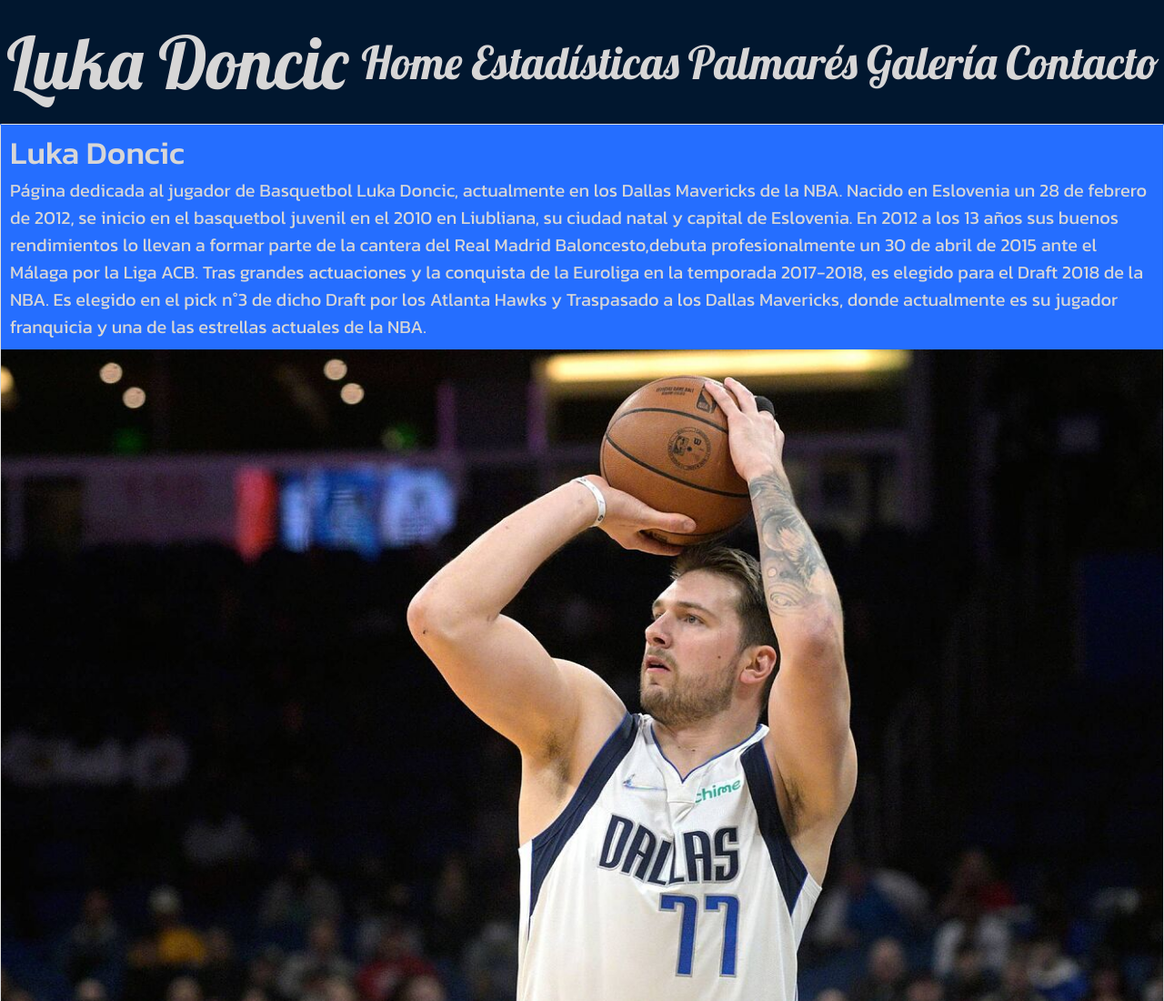
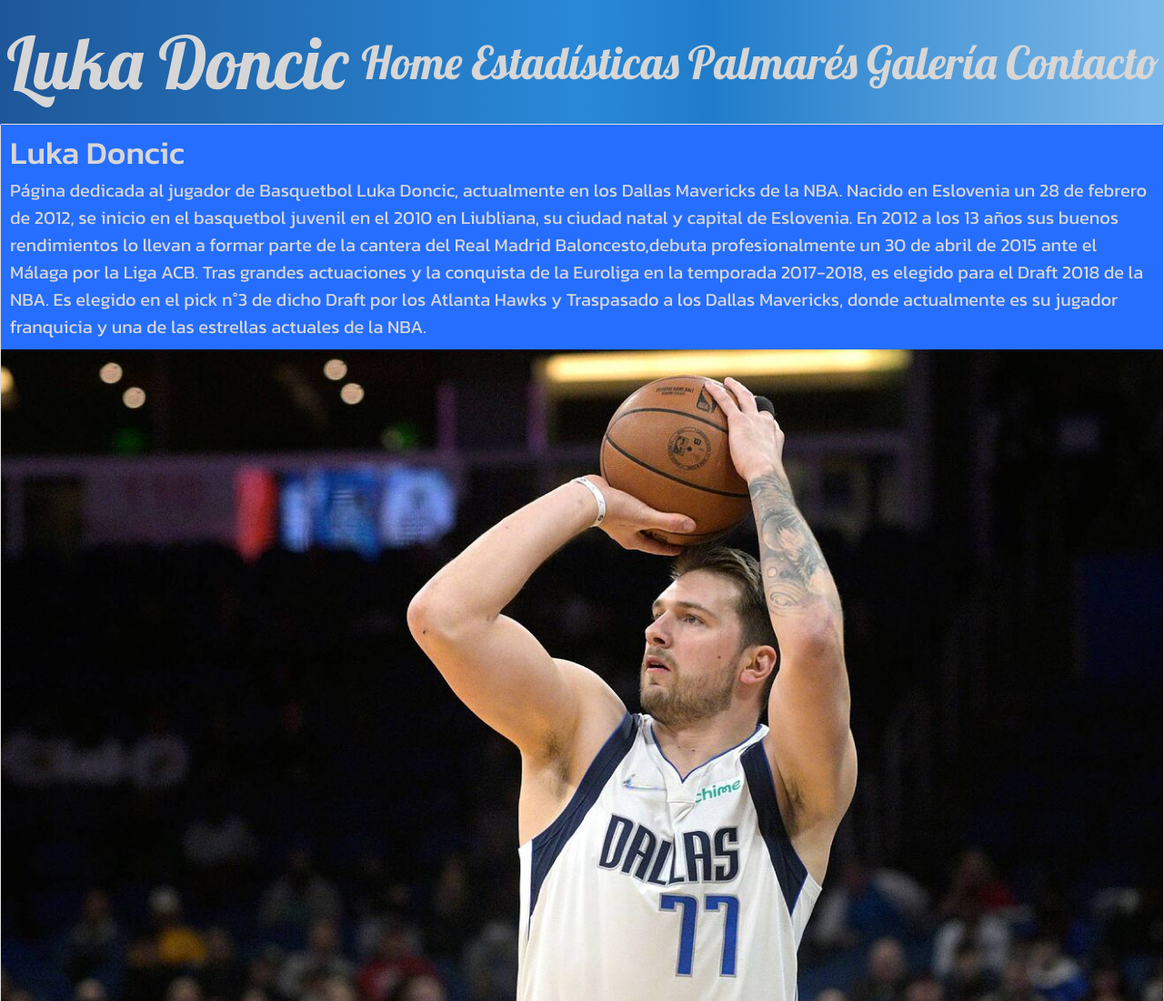
Before and after one commit to NahuelVilarino/Luka_Doncic-Nahuel_Vilarino, a plain HTML site: page index.html in a window 1280 px wide. Shown: the top 1100 px of the page at 91% size. Drawn offline with nearby package versions, Linux system fonts and the light colour scheme.

Commit message:
tercera commit del proyecto

```diff
--- a/css/index.css
+++ b/css/index.css
@@ -8,6 +8,7 @@
     --secondary: #01172F;
     --third: #0B1131;
     --text-color: #D7D6D6;
+    --gradient: linear-gradient(to right, #1e5799 0%,#2989d8 50%,#207cca 61%,#7db9e8 99%);
     --font-primary: "Kanit", sans-serif;
     --font-secondary: "Lobster", cursive;
     --text-large: 8em;
@@ -43,7 +44,7 @@
 /*Header*/
 .navegation {
     min-height: 12vh;
-    background-color: var(--secondary);
+    background: var(--gradient);
     font-family: var(--font-secondary);
 }
 .navbar-light .navbar-brand {
```
